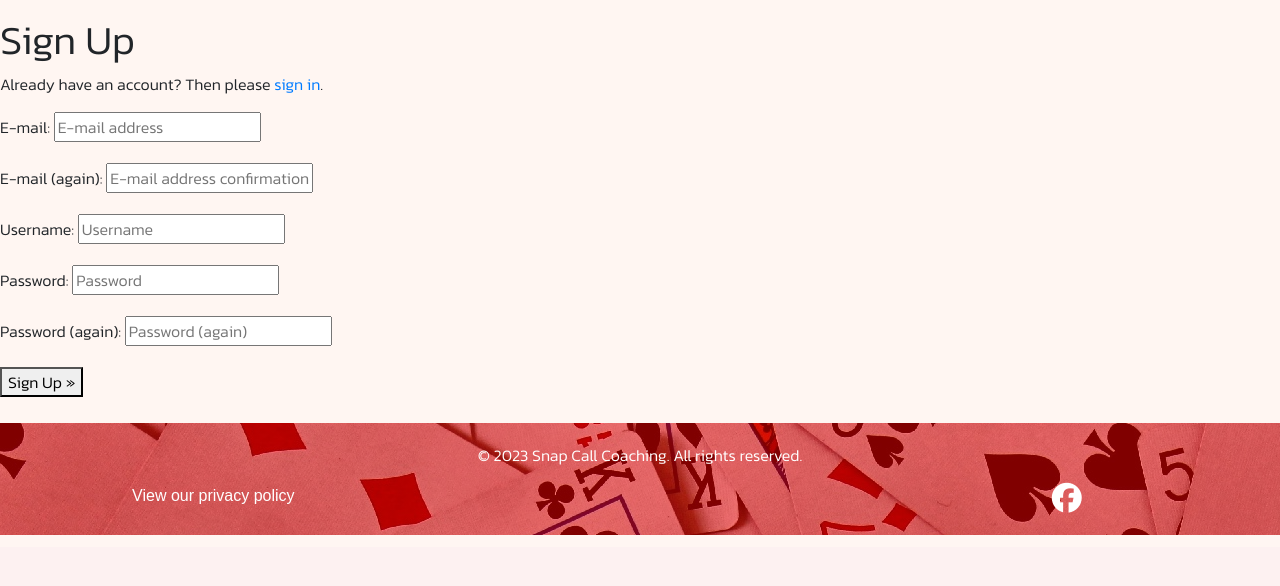
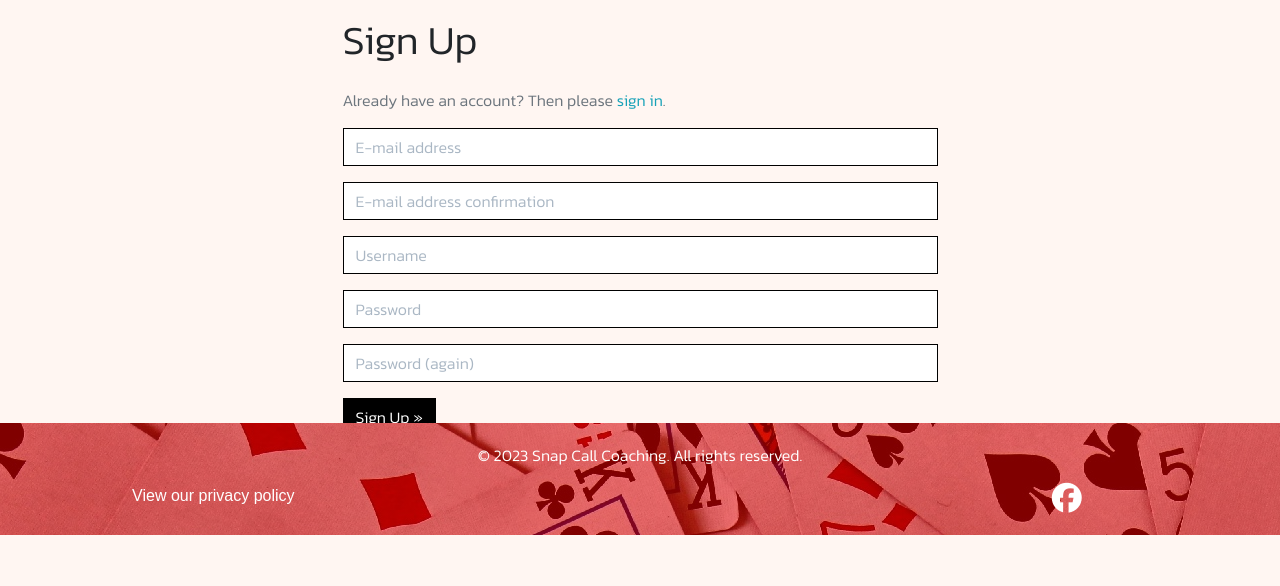
Before and after one commit to tomkelly111/Snap-Call-Coaching, a Django app: page /accounts/signup/ in a window 1280 px wide. Shown: the part 265-851 px from the top of the page. Before the commit the page ends 800 px from the top, so only its background shows below. Run offline with Django 3.2, Linux system fonts and the light colour scheme; some libraries are stand-ins or nearby versions.

Commit message:
updated all auth templates and tested profiles

```diff
--- a/static/css/base.css
+++ b/static/css/base.css
@@ -253,3 +253,60 @@ footer {
     color: black;
     text-decoration: none;
 }
+
+/* Allauth form formatting */
+
+.allauth-form-inner-content p {
+    margin-top: 1.5rem;
+    /* mt-4 */
+    color: #6c757d;
+    /* text-secondary */
+}
+
+.allauth-form-inner-content input {
+    border-color: #000;
+    border-radius: 0;
+}
+
+.allauth-form-inner-content label:not([for='id_remember']) {
+    display: none;
+}
+
+.allauth-form-inner-content input::placeholder {
+    color: #aab7c4;
+}
+
+.allauth-form-inner-content button,
+.allauth-form-inner-content input[type='submit'] {
+    /* btn */
+    display: inline-block;
+    font-weight: 400;
+    color: #fff;
+    text-align: center;
+    vertical-align: middle;
+    -webkit-user-select: none;
+    -moz-user-select: none;
+    -ms-user-select: none;
+    user-select: none;
+    background-color: #000;
+    border: 1px solid #000;
+    padding: .375rem .75rem;
+    font-size: 1rem;
+    line-height: 1.5;
+    border-radius: 0;
+
+    /* standard bootstrap btn transitions */
+    transition: color .15s ease-in-out, background-color .15s ease-in-out, border-color .15s ease-in-out, box-shadow .15s ease-in-out;
+}
+
+.allauth-form-inner-content button:hover,
+.allauth-form-inner-content input[type='submit']:hover {
+    color: #fff;
+    background-color: #222;
+    border-color: #222;
+}
+
+.allauth-form-inner-content a {
+    color: #17a2b8;
+    /* text-info */
+}
--- a/templates/allauth/account/account_inactive.html
+++ b/templates/allauth/account/account_inactive.html
@@ -4,7 +4,7 @@
 
 {% block head_title %}{% trans "Account Inactive" %}{% endblock %}
 
-{% block content %}
+{% block inner_content %}
 <h1>{% trans "Account Inactive" %}</h1>
 
 <p>{% trans "This account is inactive." %}</p>
--- a/templates/allauth/account/base.html
+++ b/templates/allauth/account/base.html
@@ -1 +1,18 @@
 {% extends "base.html" %}
+
+{% block content %}
+<div class="container-fluid">
+    <div class="row m-2 m-sm-0 my-sm-3">
+        <div class="col-12 col-md-3"></div>
+        <div class="col-12 col-md-6">
+            <div class="allauth-form-inner-content">
+            {% block inner_content %}
+            {% endblock %}
+            </div>
+        </div>
+        <div class="col-12 col-md-3"></div>
+    </div>
+</div>
+</div>
+
+{% endblock %}
--- a/templates/allauth/account/email.html
+++ b/templates/allauth/account/email.html
@@ -4,7 +4,7 @@
 
 {% block head_title %}{% trans "Account" %}{% endblock %}
 
-{% block content %}
+{% block inner_content %}
     <h1>{% trans "E-mail Addresses" %}</h1>
 {% if user.emailaddress_set.all %}
 <p>{% trans 'The following e-mail addresses are associated with your account:' %}</p>
@@ -49,7 +49,7 @@
 
     <form method="post" action="{% url 'account_email' %}" class="add_email">
         {% csrf_token %}
-        {{ form.as_p }}
+        {{ form|crispy }}
         <button name="action_add" type="submit">{% trans "Add E-mail" %}</button>
     </form>
 
--- a/templates/allauth/account/email_confirm.html
+++ b/templates/allauth/account/email_confirm.html
@@ -6,7 +6,7 @@
 {% block head_title %}{% trans "Confirm E-mail Address" %}{% endblock %}
 
 
-{% block content %}
+{% block inner_content %}
 <h1>{% trans "Confirm E-mail Address" %}</h1>
 
 {% if confirmation %}
--- a/templates/allauth/account/login.html
+++ b/templates/allauth/account/login.html
@@ -5,7 +5,7 @@
 
 {% block head_title %}{% trans "Sign In" %}{% endblock %}
 
-{% block content %}
+{% block inner_content %}
 
 <h1>{% trans "Sign In" %}</h1>
 
@@ -35,7 +35,7 @@ for a {{ site_name }} account and sign in below:{% endblocktrans %}</p>
 
 <form class="login" method="POST" action="{% url 'account_login' %}">
   {% csrf_token %}
-  {{ form.as_p }}
+  {{ form|crispy }}
   {% if redirect_field_value %}
   <input type="hidden" name="{{ redirect_field_name }}" value="{{ redirect_field_value }}" />
   {% endif %}
--- a/templates/allauth/account/logout.html
+++ b/templates/allauth/account/logout.html
@@ -4,7 +4,7 @@
 
 {% block head_title %}{% trans "Sign Out" %}{% endblock %}
 
-{% block content %}
+{% block inner_content %}
 <h1>{% trans "Sign Out" %}</h1>
 
 <p>{% trans 'Are you sure you want to sign out?' %}</p>
--- a/templates/allauth/account/password_change.html
+++ b/templates/allauth/account/password_change.html
@@ -4,12 +4,12 @@
 
 {% block head_title %}{% trans "Change Password" %}{% endblock %}
 
-{% block content %}
+{% block inner_content %}
     <h1>{% trans "Change Password" %}</h1>
 
     <form method="POST" action="{% url 'account_change_password' %}" class="password_change">
         {% csrf_token %}
-        {{ form.as_p }}
+        {{ form|crispy }}
         <button type="submit" name="action">{% trans "Change Password" %}</button>
     </form>
 {% endblock %}
--- a/templates/allauth/account/password_reset.html
+++ b/templates/allauth/account/password_reset.html
@@ -5,7 +5,7 @@
 
 {% block head_title %}{% trans "Password Reset" %}{% endblock %}
 
-{% block content %}
+{% block inner_content %}
 
     <h1>{% trans "Password Reset" %}</h1>
     {% if user.is_authenticated %}
@@ -16,7 +16,7 @@
 
     <form method="POST" action="{% url 'account_reset_password' %}" class="password_reset">
         {% csrf_token %}
-        {{ form.as_p }}
+        {{ form|crispy }}
         <input type="submit" value="{% trans 'Reset My Password' %}" />
     </form>
 
--- a/templates/allauth/account/password_reset_done.html
+++ b/templates/allauth/account/password_reset_done.html
@@ -5,7 +5,7 @@
 
 {% block head_title %}{% trans "Password Reset" %}{% endblock %}
 
-{% block content %}
+{% block inner_content %}
     <h1>{% trans "Password Reset" %}</h1>
 
     {% if user.is_authenticated %}
--- a/templates/allauth/account/password_reset_from_key.html
+++ b/templates/allauth/account/password_reset_from_key.html
@@ -3,7 +3,7 @@
 {% load i18n %}
 {% block head_title %}{% trans "Change Password" %}{% endblock %}
 
-{% block content %}
+{% block inner_content %}
     <h1>{% if token_fail %}{% trans "Bad Token" %}{% else %}{% trans "Change Password" %}{% endif %}</h1>
 
     {% if token_fail %}
@@ -13,7 +13,7 @@
         {% if form %}
             <form method="POST" action="{{ action_url }}">
                 {% csrf_token %}
-                {{ form.as_p }}
+                {{ form|crispy }}
                 <input type="submit" name="action" value="{% trans 'change password' %}"/>
             </form>
         {% else %}
--- a/templates/allauth/account/password_reset_from_key_done.html
+++ b/templates/allauth/account/password_reset_from_key_done.html
@@ -3,7 +3,7 @@
 {% load i18n %}
 {% block head_title %}{% trans "Change Password" %}{% endblock %}
 
-{% block content %}
+{% block inner_content %}
     <h1>{% trans "Change Password" %}</h1>
     <p>{% trans 'Your password is now changed.' %}</p>
 {% endblock %}
--- a/templates/allauth/account/password_set.html
+++ b/templates/allauth/account/password_set.html
@@ -4,12 +4,12 @@
 
 {% block head_title %}{% trans "Set Password" %}{% endblock %}
 
-{% block content %}
+{% block inner_content %}
     <h1>{% trans "Set Password" %}</h1>
 
     <form method="POST" action="{% url 'account_set_password' %}" class="password_set">
         {% csrf_token %}
-        {{ form.as_p }}
+        {{ form|crispy }}
         <input type="submit" name="action" value="{% trans 'Set Password' %}"/>
     </form>
 {% endblock %}
--- a/templates/allauth/account/signup.html
+++ b/templates/allauth/account/signup.html
@@ -4,14 +4,14 @@
 
 {% block head_title %}{% trans "Signup" %}{% endblock %}
 
-{% block content %}
+{% block inner_content %}
 <h1>{% trans "Sign Up" %}</h1>
 
 <p>{% blocktrans %}Already have an account? Then please <a href="{{ login_url }}">sign in</a>.{% endblocktrans %}</p>
 
 <form class="signup" id="signup_form" method="post" action="{% url 'account_signup' %}">
   {% csrf_token %}
-  {{ form.as_p }}
+{{ form|crispy }}
   {% if redirect_field_value %}
   <input type="hidden" name="{{ redirect_field_name }}" value="{{ redirect_field_value }}" />
   {% endif %}
--- a/templates/allauth/account/signup_closed.html
+++ b/templates/allauth/account/signup_closed.html
@@ -4,7 +4,7 @@
 
 {% block head_title %}{% trans "Sign Up Closed" %}{% endblock %}
 
-{% block content %}
+{% block inner_content %}
 <h1>{% trans "Sign Up Closed" %}</h1>
 
 <p>{% trans "We are sorry, but the sign up is currently closed." %}</p>
--- a/templates/allauth/account/verification_sent.html
+++ b/templates/allauth/account/verification_sent.html
@@ -4,7 +4,7 @@
 
 {% block head_title %}{% trans "Verify Your E-mail Address" %}{% endblock %}
 
-{% block content %}
+{% block inner_content %}
     <h1>{% trans "Verify Your E-mail Address" %}</h1>
 
     <p>{% blocktrans %}We have sent an e-mail to you for verification. Follow the link provided to finalize the signup process. Please contact us if you do not receive it within a few minutes.{% endblocktrans %}</p>
--- a/templates/allauth/account/verified_email_required.html
+++ b/templates/allauth/account/verified_email_required.html
@@ -4,7 +4,7 @@
 
 {% block head_title %}{% trans "Verify Your E-mail Address" %}{% endblock %}
 
-{% block content %}
+{% block inner_content %}
 <h1>{% trans "Verify Your E-mail Address" %}</h1>
 
 {% url 'account_email' as email_url %}
```
